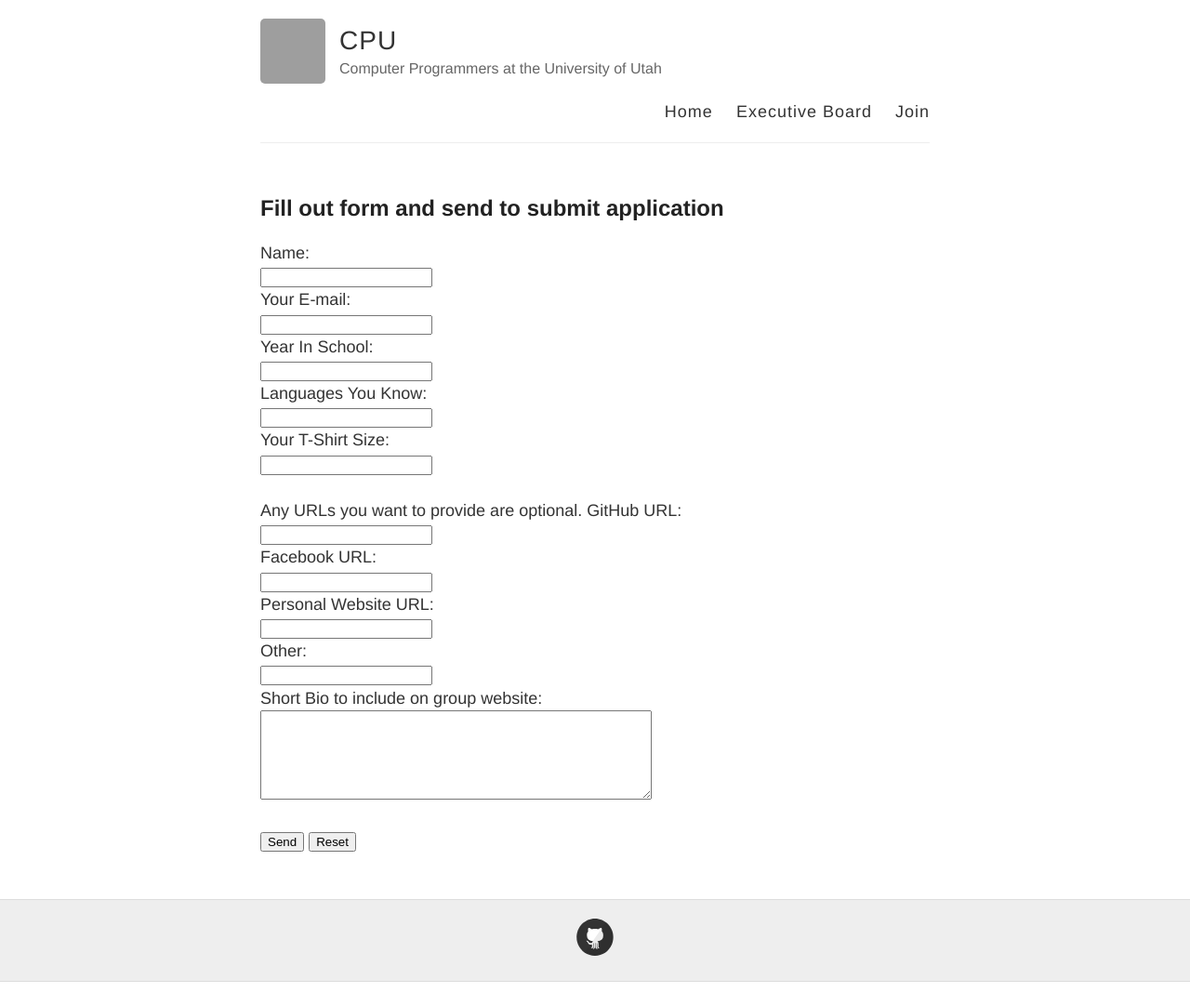
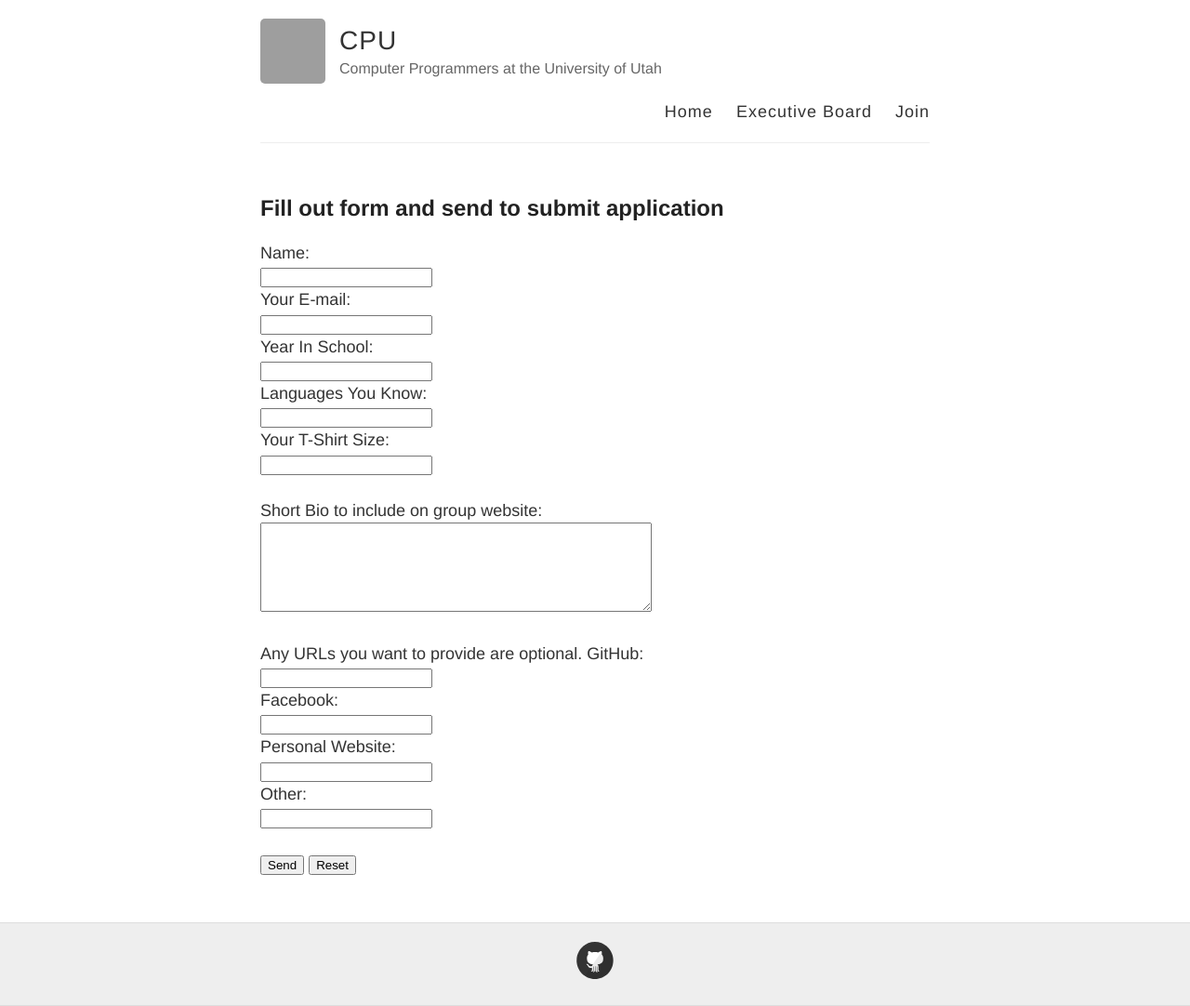
Before and after one commit to joshcally/cpuofu.github.io, a Jekyll site: the page built from join.html, in a window 1280 px wide. Shown: the whole page at 93% size. Built offline with Jekyll 4.4.1, drawn with Linux system fonts in a browser that asks for light colours; Markdown is read by kramdown in place of the engine named in the settings; before the commit the page ends 1056 px from its top, so only the background shows below that; grey boxes are pictures that could not be loaded.

Commit message:
Rearrange join page

```diff
--- a/join.html
+++ b/join.html
@@ -17,19 +17,21 @@ Name:<br>
   <input type="text" name="languages"><br>
   Your T-Shirt Size:<br>
   <input type="text" name="shirt"><br><br>
+</form>
+
+Short Bio to include on group website:<br>
+<textarea rows="6" cols="50" name="comment" form="joinform"></textarea><br><br>
 
   Any URLs you want to provide are optional.
 
-  GitHub URL:<br>
-  <input type="text" name="github"><br>
-  Facebook URL:<br>
-  <input type="text" name="github"><br>
-  Personal Website URL:<br>
-  <input type="text" name="github"><br>
+  GitHub:<br>
+  <input type="text" name="github" form="joinform"><br>
+  Facebook:<br>
+  <input type="text" name="github" form="joinform"><br>
+  Personal Website:<br>
+  <input type="text" name="github" form="joinform"><br>
   Other:<br>
-  <input type="text" name="github"><br>
-</form>
-Short Bio to include on group website:<br>
-<textarea rows="6" cols="50" name="comment" form="joinform"></textarea><br><br>
+  <input type="text" name="github" form="joinform"><br><br>
+
 <input type="submit" value="Send" form="joinform">
 <input type="reset" value="Reset" form="joinform">
```
